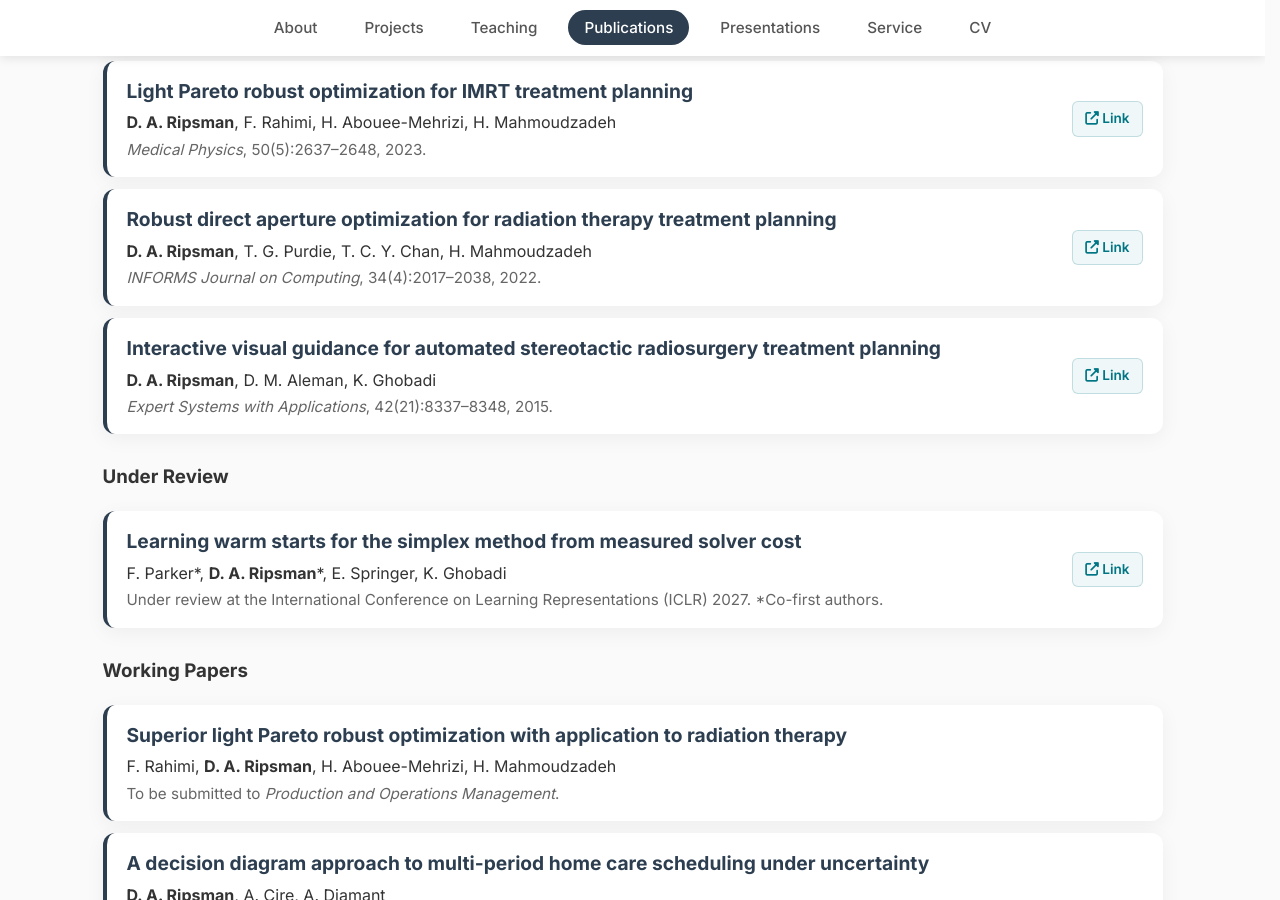
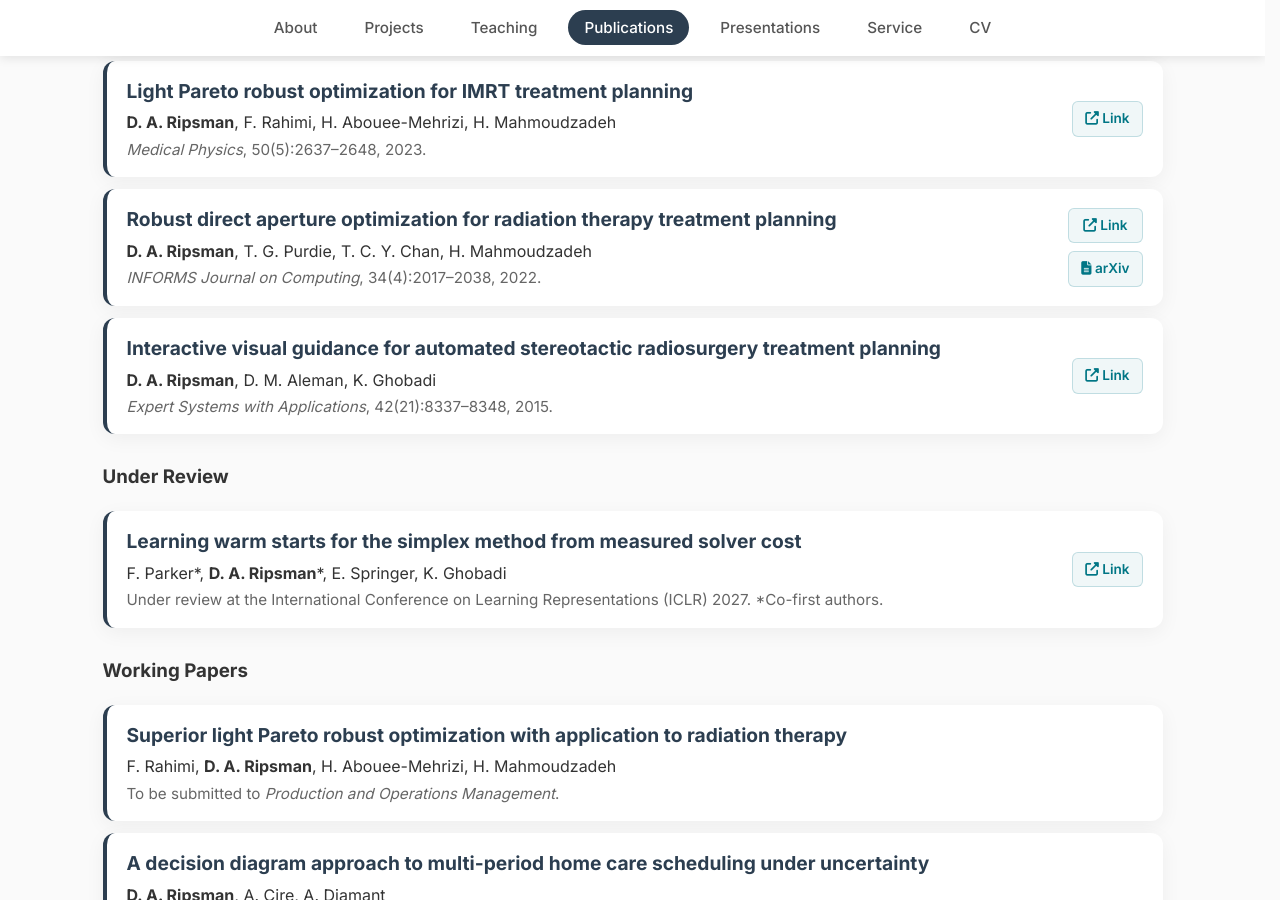
Before and after one commit to DaniRip/DaniRip.github.io, a Jekyll site: the page built from publications.md, in a window 1280 px wide and 900 px high, scrolled down 352 px. Built offline with Jekyll 4.4.1, drawn with Linux system fonts in a browser that asks for light colours.

```diff
--- a/_data/publications.yml
+++ b/_data/publications.yml
@@ -21,6 +21,7 @@
   volume: "34(4):2017–2038"
   year: 2022
   link: "https://doi.org/10.1287/ijoc.2022.1167"
+  arxiv: "https://arxiv.org/abs/2111.04847"
 
 - title: "Interactive visual guidance for automated stereotactic radiosurgery treatment planning"
   status: "published"
--- a/publications.md
+++ b/publications.md
@@ -36,6 +36,11 @@ permalink: /publications/
                 <i class="fas fa-external-link-alt"></i> Link
             </a>
         {% endif %}
+        {% if pub.arxiv %}
+            <a href="{{ pub.arxiv }}" target="_blank" class="pub-link-btn">
+                <i class="fas fa-file-alt"></i> arXiv
+            </a>
+        {% endif %}
         </div>
 </div>
 {% endfor %}
```
Also changed, not shown: index.md (+2 -1 lines), 1 other file.
